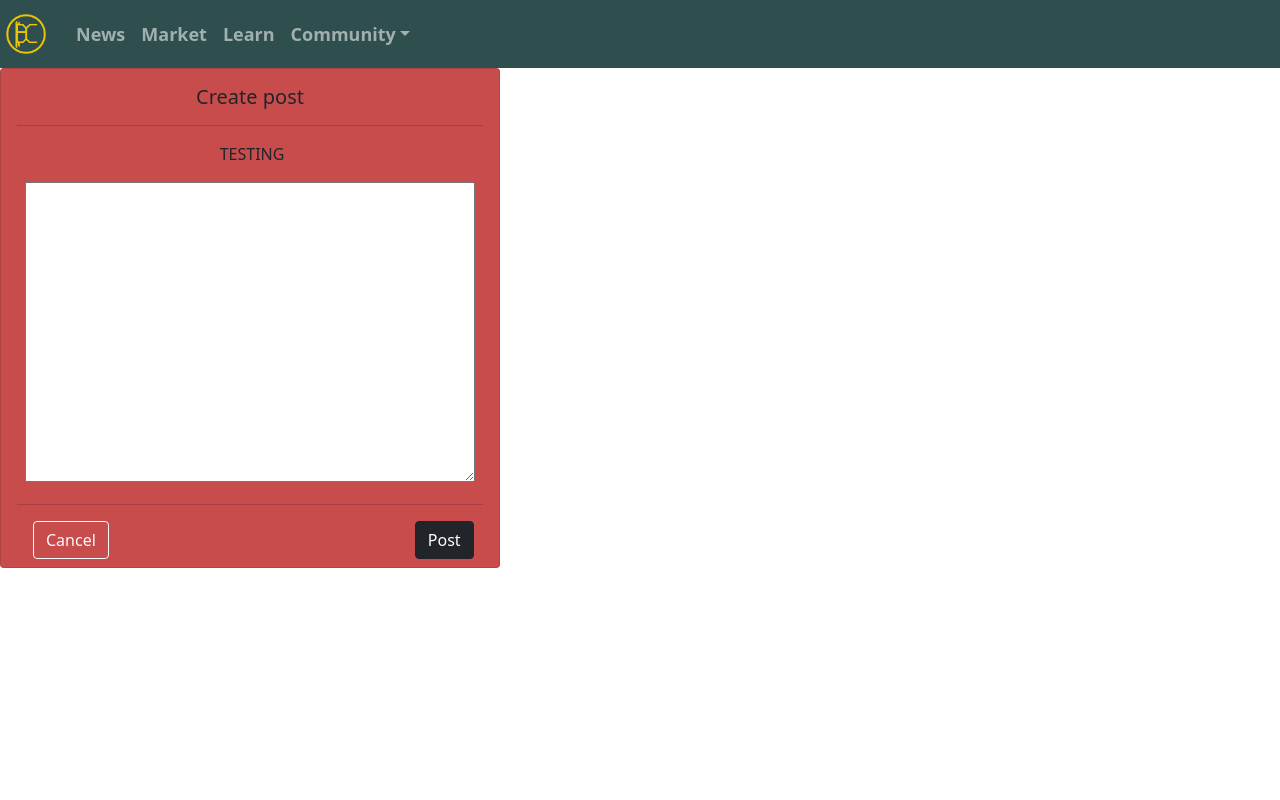
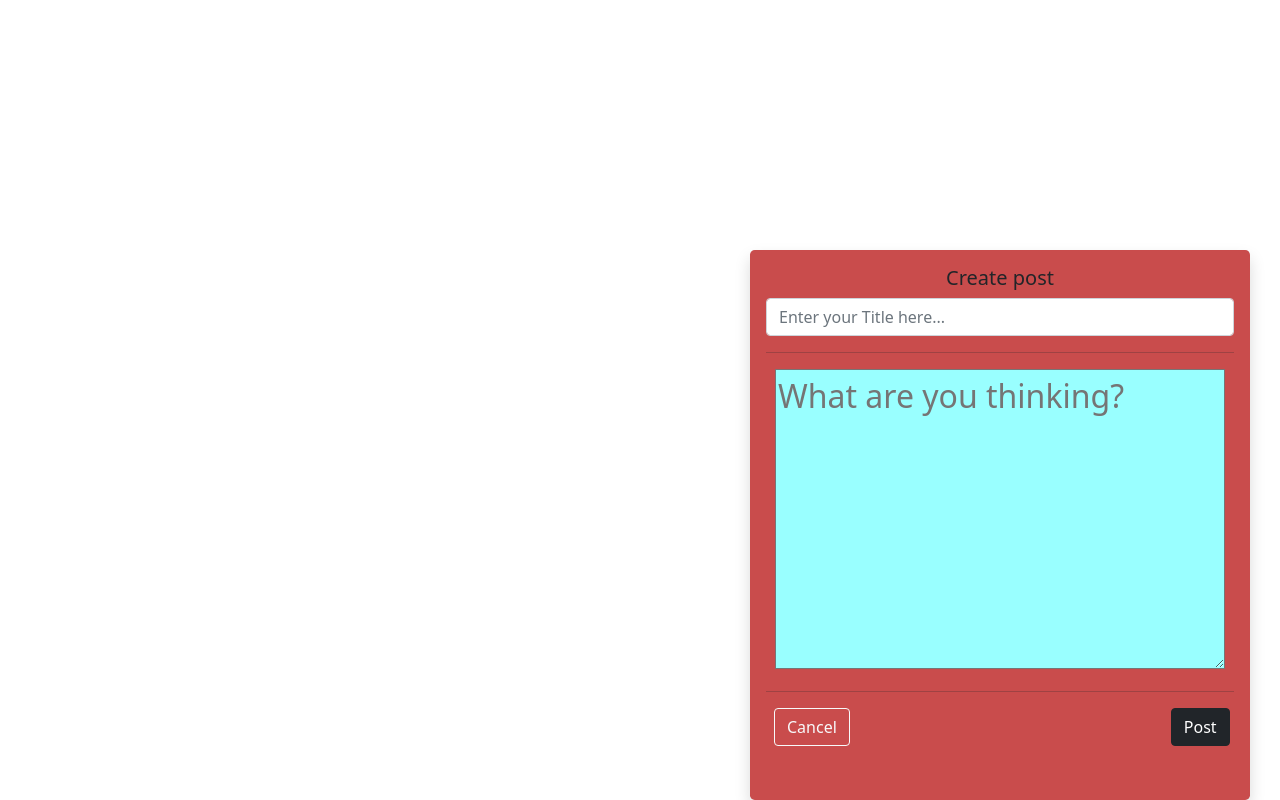
Before and after one commit to UTSCCSCC01/finalprojectw22-bc-hub, a React (Create React App) app in the folder frontend/: page /community/make-post in a window 1280 px wide. Built offline with nearby package versions, Linux system fonts and the light colour scheme.

Commit message:
[BH-43] Complete GUI in subtask

```diff
--- a/frontend/src/components/NavBar/NavBar.css
+++ b/frontend/src/components/NavBar/NavBar.css
@@ -1,9 +1,8 @@
 .bg-bgcolor{
-    background-color: darkslategrey;
+    background-color: rgb(37, 46, 46);
 }
 
 .NavFont {
-    font-weight: bold;
     font-size: large;
 }
 
--- a/frontend/src/components/Pages/Community/Community.js
+++ b/frontend/src/components/Pages/Community/Community.js
@@ -1,16 +1,25 @@
 import React, { Component, useEffect, useState } from 'react';
 import useFetch from "../../../hooks/useFetch"
-
+import 'bootstrap/dist/css/bootstrap.min.css'
+import { Button } from 'react-bootstrap';
 import NavBar from '../../NavBar/NavBar';
 import Feed from './Feed';
 import CommunitySideBar from './CommunitySidebar';
+import MakePost from './MakePost';
 
 const Community = (props) => {
     const {data: communityPosts, isLoading, error}  = useFetch('http://localhost:5000/community/' + props.feed);
-
+    const [openModal, setOpenModal] = useState(false);
     return (
         <div>
             <NavBar/>
+            {openModal && <MakePost closeModal={setOpenModal} />}
+            <Button variant= 'dark' className={'mt-4 shadow'}size = "lg" style={{padding: 15, borderRadius : 100, position: 'fixed', bottom: 100, right: 100, zIndex:10}}
+            onClick={() => {setOpenModal(true)}}>
+                Create Post
+            </Button>
+
+
             <div>
                 <CommunitySideBar/>
                 {error && <div>{error}</div>}
--- a/frontend/src/components/Pages/Community/MakePost.js
+++ b/frontend/src/components/Pages/Community/MakePost.js
@@ -1,27 +1,29 @@
 import React from 'react'
 import { Card, Button, Form, ButtonToolbar} from 'react-bootstrap';
-import NavBar from '../../NavBar/NavBar';
 import 'bootstrap/dist/css/bootstrap.min.css'
 
-export default function MakePost() {
+export default function MakePost( {closeModal} ) {
   return (
-    <div>
-        <NavBar/>
-        <Card className='mb-3, text-center' style={{
-        width: 500, height: 500, backgroundColor: 'rgb(201, 76, 76)'}}>
+    <div style={{position: 'fixed', bottom: 0, right: 30, zIndex:100, }}>
+
+        <Card className="mt-4 shadow border-0 rounded-3 text-center" style={{
+        width: 500, height: 550, backgroundColor: 'rgb(201, 76, 76)'}}>
             <Card.Body>
                 <Card.Title>Create post</Card.Title>
-                <hr/>
-                <Card.Text> TESTING</Card.Text>
+
                     <Form>
                         <Form.Group>
-                            <textarea style={{width: 450, height: 300}}/>
+                            <Form.Control type="text" placeholder='Enter your Title here...'>
+
+                            </Form.Control>
+                            <hr/>
+                            <textarea style={{width: 450, height: 300, backgroundColor: '#99FFFF', fontSize: "2em"}} placeholder='What are you thinking?'/>
                         </Form.Group>
                     </Form>
-                <hr/>
-                    <ButtonToolbar>
-                        <Button className='mx-3' variant='outline-light'>Cancel</Button>{' '}
-                        <Button style={{marginLeft: "290px"}} variant='dark' >Post</Button>{' '}
+                    <hr/>
+                    <ButtonToolbar className='mb-3'>
+                        <Button className='mx-2' variant='outline-light' onClick={() => closeModal(false)}>Cancel</Button>{' '}
+                        <Button style={{marginLeft: "313px"}} variant='dark'>Post</Button>{' '}
                     </ButtonToolbar>
 
             </Card.Body>
```
